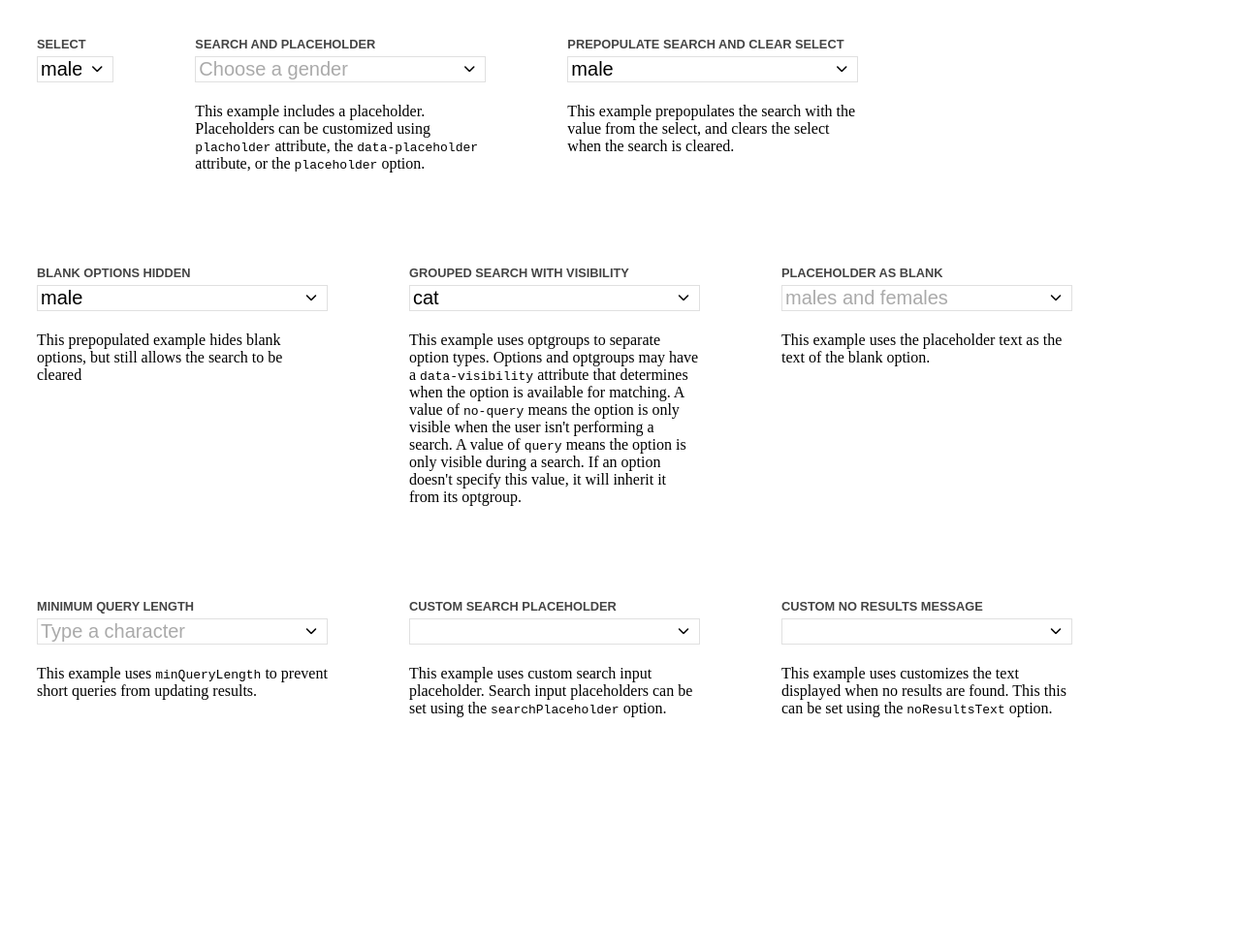
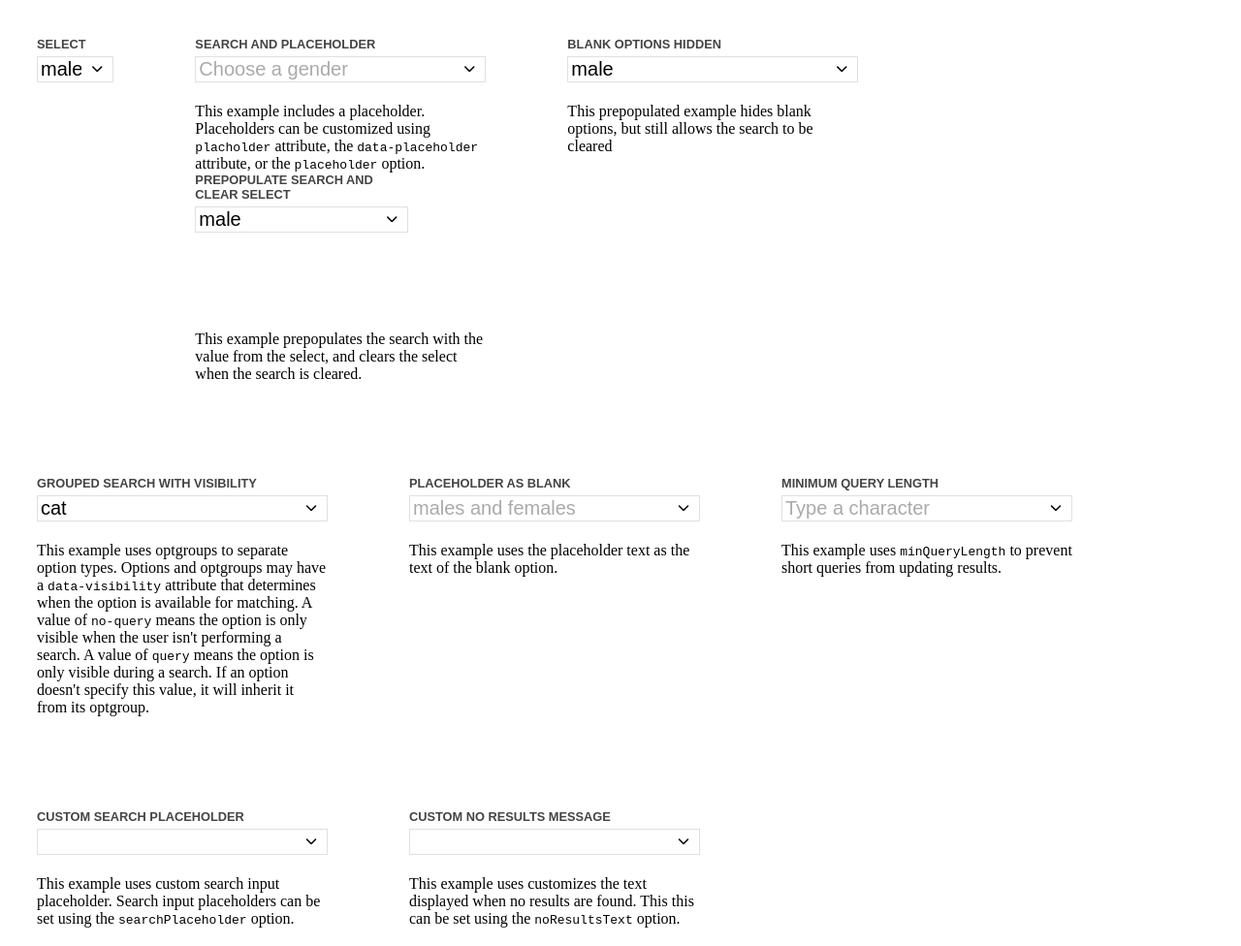
Before and after one commit to culturecode/uber_select, a plain HTML site: page test.html in a window 1280 px wide. Shown: the whole page at 97% size. Before the commit the page ends 874 px from the top, so only its background shows below. Drawn offline with nearby package versions, Linux system fonts and the light colour scheme.

Commit message:
Tweak test page for IE8 compatibility

```diff
--- a/test.html
+++ b/test.html
@@ -1,3 +1,4 @@
+<!DOCTYPE html>
 <html>
 <head>
   <link href="https://netdna.bootstrapcdn.com/font-awesome/3.2.1/css/font-awesome.css" rel="stylesheet">
@@ -151,7 +152,7 @@
   }
 </style>
 
-<div class="example">
+<span class="example">
   <label for="select">
   Select
   </label>
@@ -159,9 +160,9 @@
     <option>male</option>
     <option>female</option>
   </select>
-</div>
+</span>
 
-<div class="example">
+<span class="example">
   <label for="select">
   search and placeholder
   </label>
@@ -174,10 +175,10 @@
     <code>placholder</code> attribute, the <code>data-placeholder</code> attribute,
     or the <code>placeholder</code> option.
   </thead>
-</div>
+</span>
 
 
-<div class="example">
+<span class="example">
   <label for="select">
   Prepopulate Search and Clear Select
   </label>
@@ -188,9 +189,9 @@
   </select>
   <p>This example prepopulates the search with the value from the select, and
   clears the select when the search is cleared.</p>
-</div>
+</span>
 
-<div class="example">
+<span class="example">
   <label for="select">
   blank options hidden
   </label>
@@ -200,10 +201,10 @@
     <option>female</option>
   </select>
   <p>This prepopulated example hides blank options, but still allows the search to be cleared</p>
-</div>
+</span>
 
 
-<div class="example">
+<span class="example">
   <label for="select">
   Grouped search with visibility
   </label>
@@ -243,10 +244,10 @@
     is only visible during a search. If an option doesn't specify this value, it
     will inherit it from its optgroup.
   </p>
-</div>
+</span>
 
 
-<div class="example">
+<span class="example">
   <label for="select">
   Placeholder as blank
   </label>
@@ -256,9 +257,9 @@
     <option>female</option>
   </select>
   <p>This example uses the placeholder text as the text of the blank option.</p>
-</div>
+</span>
 
-<div class="example">
+<span class="example">
   <label for="select">
   Minimum query length
   </label>
@@ -272,9 +273,9 @@
     <option>Queen Latifah</option>
   </select>
   <p>This example uses <code>minQueryLength</code> to prevent short queries from updating results.</p>
-</div>
+</span>
 
-<div class="example">
+<span class="example">
   <label for="select">
   Custom Search Placeholder
   </label>
@@ -285,9 +286,9 @@
   </select>
   <p>This example uses custom search input placeholder. Search input placeholders
     can be set using the <code>searchPlaceholder</code> option.</p>
-</div>
+</span>
 
-<div class="example">
+<span class="example">
   <label for="select">
   Custom No Results Message
   </label>
@@ -298,7 +299,7 @@
   </select>
   <p>This example uses customizes the text displayed when no results are found.
     This this can be set using the <code>noResultsText</code> option.</p>
-</div>
+</span>
 
 <script src="https://ajax.googleapis.com/ajax/libs/jquery/1.11.3/jquery.min.js"></script>
 <script src="javascript/event_helpers.js"></script>
```
